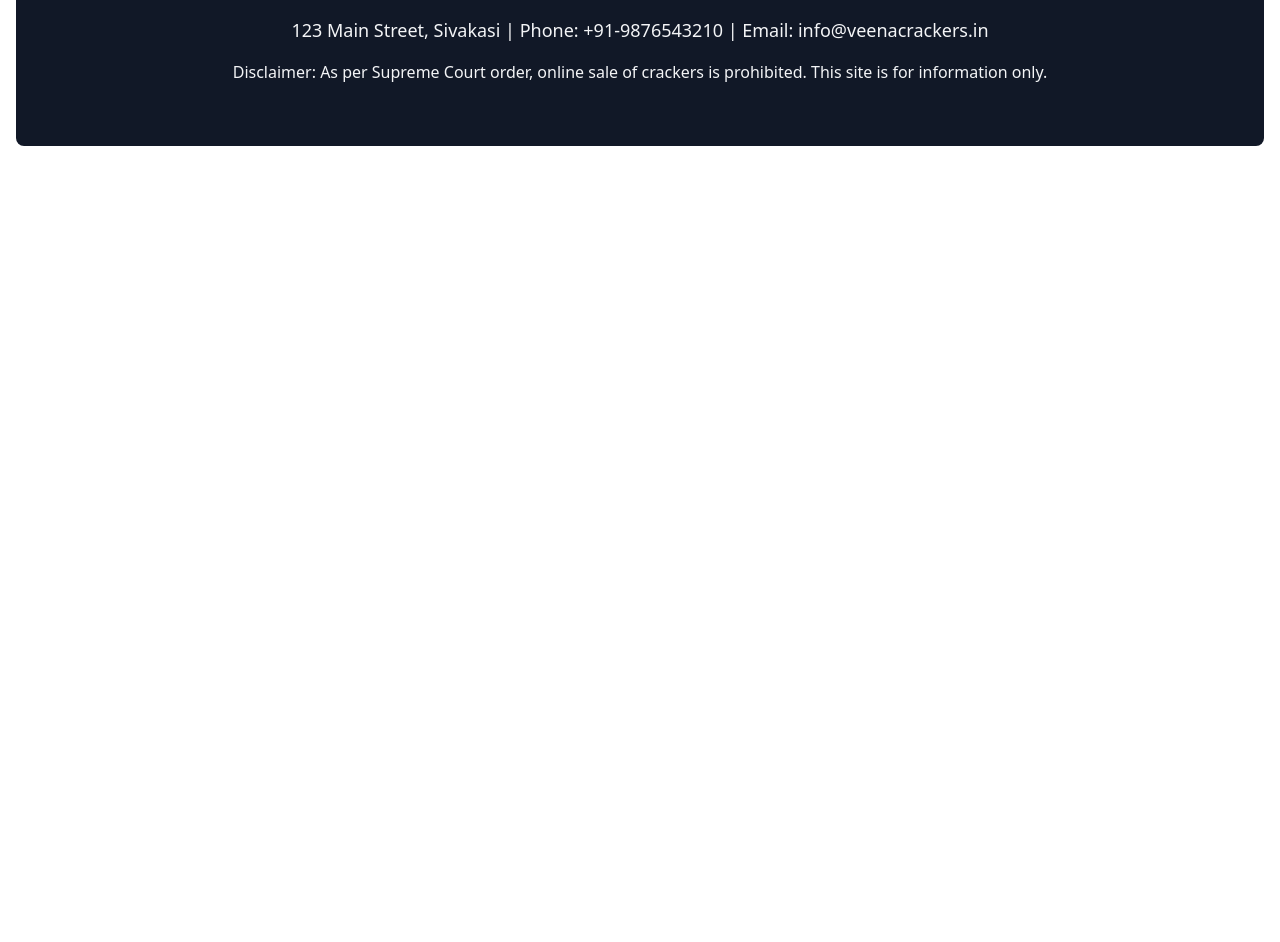
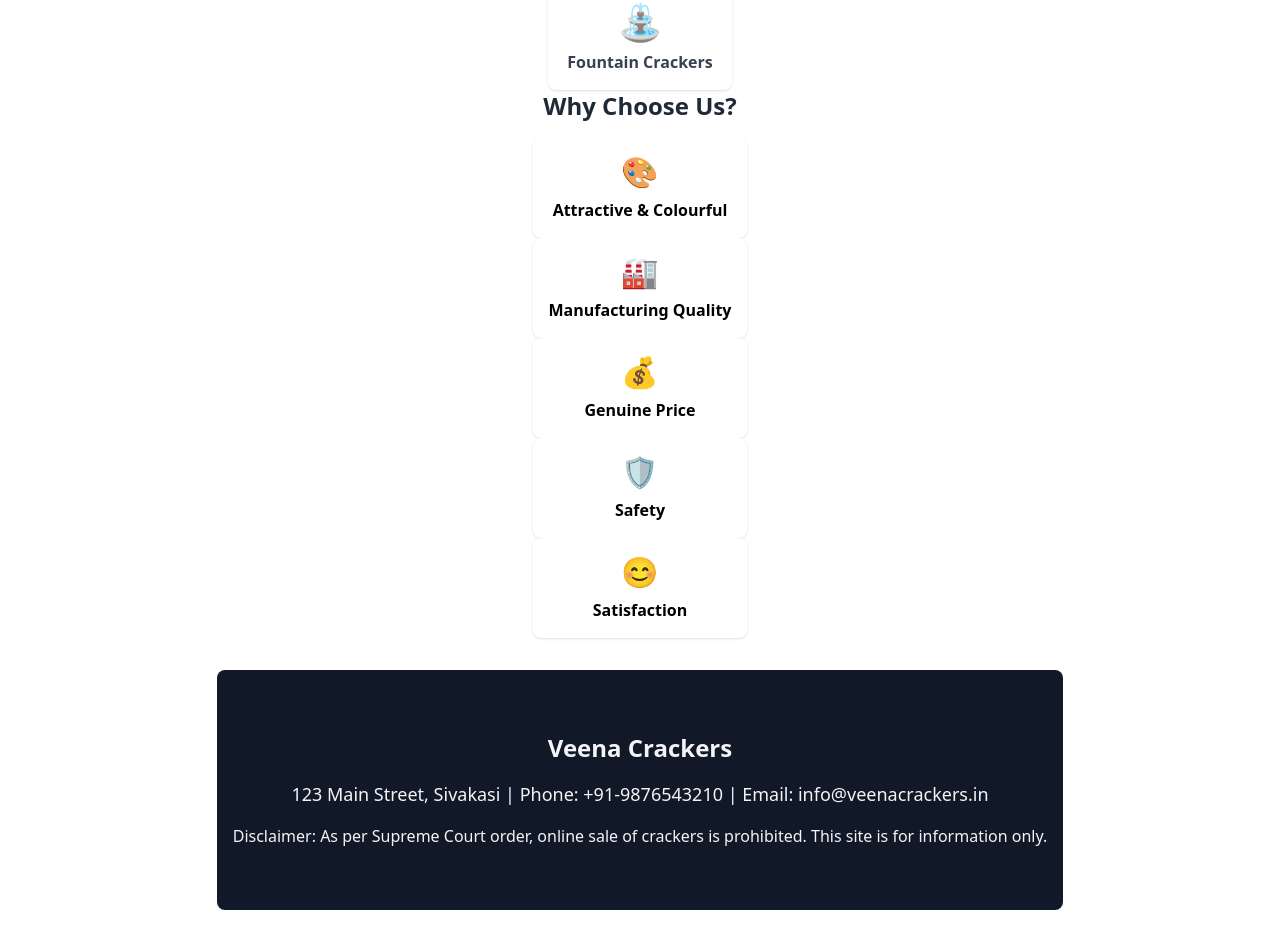
Before and after one commit to boopathi-raja06/vcrackers, a React (Vite) app: page / in a window 1280 px wide. Shown: the part 1542-2484 px from the top of the page. Before the commit the page ends 1720 px from the top, so only its background shows below. Built offline with nearby package versions, Linux system fonts and the light colour scheme.

Commit message:
animation added

```diff
--- a/package.json
+++ b/package.json
@@ -11,6 +11,7 @@
   },
   "dependencies": {
     "firebase": "^12.2.1",
+    "framer-motion": "^12.23.12",
     "react": "^19.1.1",
     "react-dom": "^19.1.1",
     "react-router-dom": "^7.8.2"
--- /dev/null
+++ b/src/components/MotionWrappers.jsx
@@ -0,0 +1,62 @@
+import { motion } from 'framer-motion';
+
+export const SlideInTop = ({ children, ...props }) => (
+  <motion.div
+    initial={{ y: -60, opacity: 0 }}
+    animate={{ y: 0, opacity: 1 }}
+    transition={{ duration: 0.7, ease: 'easeOut' }}
+    {...props}
+  >
+    {children}
+  </motion.div>
+);
+
+export const SlideInLeft = ({ children, ...props }) => (
+  <motion.div
+    initial={{ x: -60, opacity: 0 }}
+    animate={{ x: 0, opacity: 1 }}
+    transition={{ duration: 0.7, ease: 'easeOut' }}
+    {...props}
+  >
+    {children}
+  </motion.div>
+);
+
+export const SlideInBottom = ({ children, ...props }) => (
+  <motion.div
+    initial={{ y: 60, opacity: 0 }}
+    animate={{ y: 0, opacity: 1 }}
+    transition={{ duration: 0.7, ease: 'easeOut' }}
+    {...props}
+  >
+    {children}
+  </motion.div>
+);
+
+export const StaggeredSlideInBottom = ({ children, stagger = 0.15, ...props }) => (
+  <motion.div
+    initial="hidden"
+    animate="visible"
+    variants={{
+      visible: {
+        transition: {
+          staggerChildren: stagger,
+        },
+      },
+    }}
+    {...props}
+  >
+    {Array.isArray(children)
+      ? children.map((child, i) => (
+          <motion.div
+            key={i}
+            initial={{ y: 60, opacity: 0 }}
+            animate={{ y: 0, opacity: 1 }}
+            transition={{ duration: 0.7, ease: 'easeOut' }}
+          >
+            {child}
+          </motion.div>
+        ))
+      : children}
+  </motion.div>
+);
--- a/src/pages/Home.jsx
+++ b/src/pages/Home.jsx
@@ -1,4 +1,5 @@
 import React from 'react';
+import { SlideInTop, SlideInLeft, SlideInBottom, StaggeredSlideInBottom } from '../components/MotionWrappers';
 import ProductList from '../components/ProductList';
 
 import diwaliBanner from '../assets/banner2.jpg';
@@ -17,45 +18,59 @@
 const Home = () => {
   return (
     <div className="flex flex-col items-center px-4 py-8">
+      <SlideInTop>
         <img src={diwaliBanner} alt="Diwali Banner" className="w-full rounded-lg shadow mb-6" />
+      </SlideInTop>
+      <SlideInLeft>
         <h1 className="text-4xl font-bold text-red-700 mb-2">Welcome to Veena Crackers</h1>
+      </SlideInLeft>
+      <SlideInBottom>
         <p className="text-lg mb-4 text-gray-700">Your one-stop shop for all types of crackers. Quality, safety, and celebration guaranteed!</p>
+      </SlideInBottom>
+      <SlideInBottom>
         <div className="bg-yellow-100 border-l-4 border-yellow-500 p-4 mb-6 w-full max-w-2xl text-center text-yellow-800 font-semibold">
           Special Offer: Get up to 30% off on Diwali orders! Call: <span className="text-red-700">+91-9876543210</span>
         </div>
+      </SlideInBottom>
+      <SlideInLeft>
         <h2 className="text-2xl font-bold text-gray-800 mb-4">Our Specialties</h2>
-      <div className="grid grid-cols-2 sm:grid-cols-4 gap-6 mb-8 w-full max-w-3xl">
+      </SlideInLeft>
+      <StaggeredSlideInBottom>
         {specialties.map((item) => (
           <div key={item.name} className="flex flex-col items-center bg-white rounded-lg shadow p-4">
             <span className="text-4xl mb-2">{item.icon}</span>
             <span className="font-semibold text-gray-700">{item.name}</span>
           </div>
         ))}
-      </div>
-
+      </StaggeredSlideInBottom>
+      <SlideInLeft>
         <h2 className="text-2xl font-bold text-gray-800 mb-4">Why Choose Us?</h2>
-      <div className="grid grid-cols-1 sm:grid-cols-3 gap-6 w-full max-w-3xl mb-8">
-        <div className="bg-white rounded-lg shadow p-4 flex flex-col items-center">
+      </SlideInLeft>
+      <StaggeredSlideInBottom>
+        {[
+          <div className="bg-white rounded-lg shadow p-4 flex flex-col items-center" key="colorful">
             <span className="text-3xl mb-2">🎨</span>
             <span className="font-semibold">Attractive & Colourful</span>
-        </div>
-        <div className="bg-white rounded-lg shadow p-4 flex flex-col items-center">
+          </div>,
+          <div className="bg-white rounded-lg shadow p-4 flex flex-col items-center" key="quality">
             <span className="text-3xl mb-2">🏭</span>
             <span className="font-semibold">Manufacturing Quality</span>
-        </div>
-        <div className="bg-white rounded-lg shadow p-4 flex flex-col items-center">
+          </div>,
+          <div className="bg-white rounded-lg shadow p-4 flex flex-col items-center" key="price">
             <span className="text-3xl mb-2">💰</span>
             <span className="font-semibold">Genuine Price</span>
-        </div>
-        <div className="bg-white rounded-lg shadow p-4 flex flex-col items-center">
+          </div>,
+          <div className="bg-white rounded-lg shadow p-4 flex flex-col items-center" key="safety">
             <span className="text-3xl mb-2">🛡️</span>
             <span className="font-semibold">Safety</span>
-        </div>
-        <div className="bg-white rounded-lg shadow p-4 flex flex-col items-center">
+          </div>,
+          <div className="bg-white rounded-lg shadow p-4 flex flex-col items-center" key="satisfaction">
             <span className="text-3xl mb-2">😊</span>
             <span className="font-semibold">Satisfaction</span>
           </div>
-      </div>
+        ]}
+      </StaggeredSlideInBottom>
+      <SlideInBottom>
         <footer className="bg-gray-900 text-gray-100 w-full h-[30vh] flex items-center justify-center mt-8 rounded-lg">
           <div className="mx-auto px-4 text-center">
             <h3 className="font-bold text-2xl mb-4">Veena Crackers</h3>
@@ -63,6 +78,7 @@
             <p className="text-base">Disclaimer: As per Supreme Court order, online sale of crackers is prohibited. This site is for information only.</p>
           </div>
         </footer>
+      </SlideInBottom>
     </div>
   );
 };
```
Also changed, not shown: 1 other file (tests, documents, lock files or other folders). Lines whose indentation alone changed are shown as unchanged.
